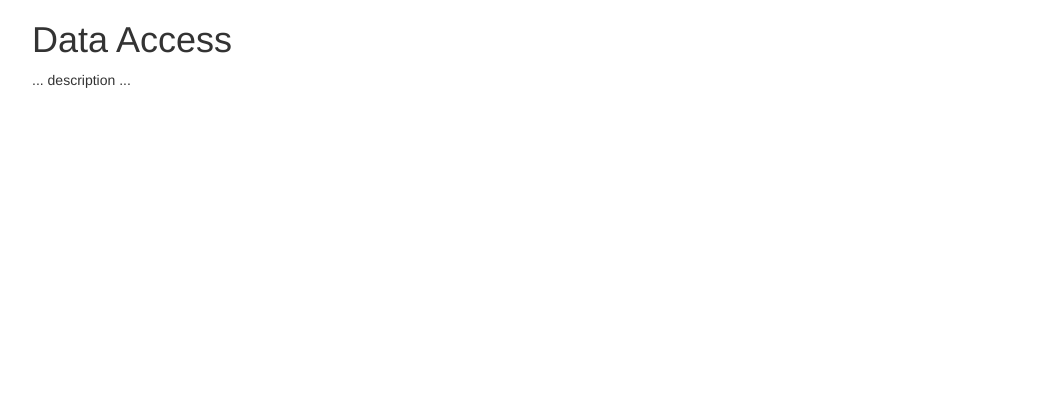
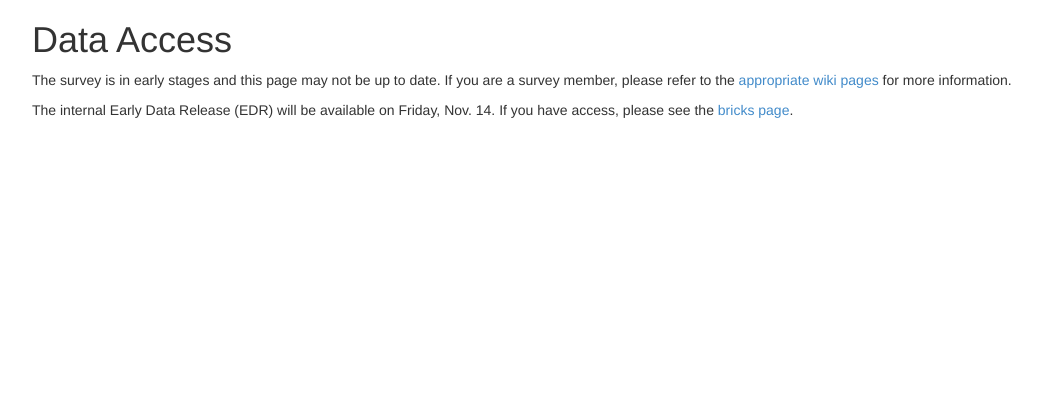
Before and after one commit to caseywstark/decals_site, a Django app: template templates/data.html in a window 1280 px wide. Shown: the part 251-671 px from the top of the page, without its empty margins (38-1080 px from the left). Run offline with Django 3.2, Linux system fonts and the light colour scheme; the template is opened without the code that fills it, so the values that code supplies are empty; some libraries are stand-ins or nearby versions.

Commit message:
Fixing some template stuff and updating data url.

```diff
--- a/decals/views.py
+++ b/decals/views.py
@@ -4,8 +4,8 @@ def index(request):
     context = {"page": {"title": "Home"}}
     return render(request, 'index.html', context)
 
-def data(request):
-    context = {"page": {"title": "Data"}}
+def data_access(request):
+    context = {"page": {"title": "Data Access"}}
     return render(request, 'data.html', context)
 
 def science(request):
--- a/templates/base.html
+++ b/templates/base.html
@@ -25,7 +25,7 @@
             </div>
             <div class="navbar-links">
               <ul class="nav navbar-nav">
-                <li><a href="{% url 'data' %}">data access</a></li>
+                <li><a href="{% url 'data-access' %}">data access</a></li>
                 <li><a href="{% url 'contact' %}">contact</a></li>
               </ul>
             </div>
--- a/templates/contact.html
+++ b/templates/contact.html
@@ -3,5 +3,5 @@
 {% block body %}
 <h1>Contact the team</h1>
 
-<p></p>
+<p>?</p>
 {% endblock %}
--- a/templates/data.html
+++ b/templates/data.html
@@ -3,5 +3,15 @@
 {% block body %}
 <h1>Data Access</h1>
 
-<p>... description ...</p>
+<p>
+The survey is in early stages and this page may not be up to date. If you are
+a survey member, please refer to the <a
+href="https://desi.lbl.gov/trac/wiki/DecamLegacy">appropriate wiki pages</a> for
+more information.
+</p>
+<p>
+The internal Early Data Release (EDR) will be available on Friday, Nov. 14.
+If you have access, please see the <a
+href="http://portal.nersc.gov/project/cosmo/decals-edr-bricks/">bricks page</a>.
+</p>
 {% endblock %}
--- a/templates/index.html
+++ b/templates/index.html
@@ -3,5 +3,5 @@
 {% block body %}
 <h1>The Dark Energy Camera Legacy Survey</h1>
 
-<p>... description ...</p>
+<p>Just copy the project goals for now?</p>
 {% endblock %}
--- a/urls.py
+++ b/urls.py
@@ -4,6 +4,6 @@ from decals import views
 
 urlpatterns = patterns('',
     url(r'^$', views.index, name='index'),
-    url(r'^data/$', views.data, name='data'),
+    url(r'^data-access/$', views.data_access, name='data-access'),
     url(r'^contact/$', views.contact, name='contact')
 )
```
